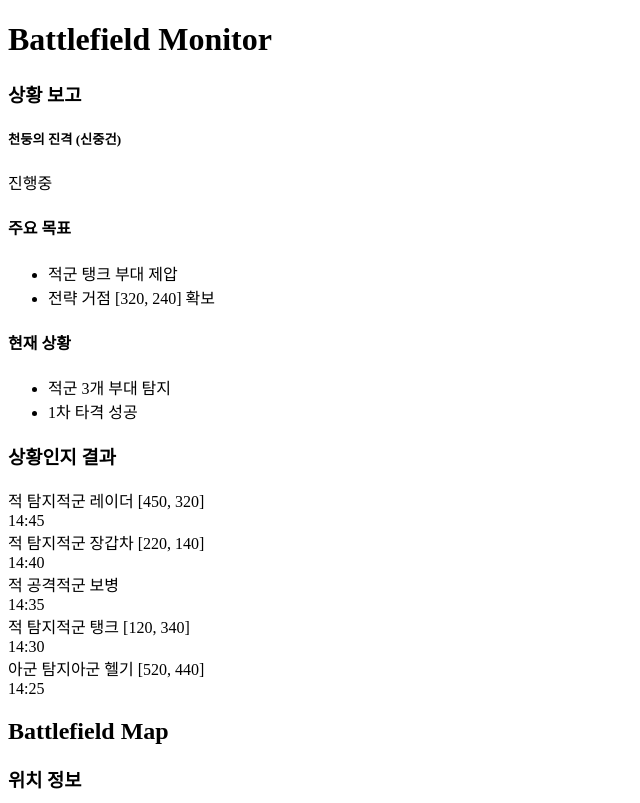
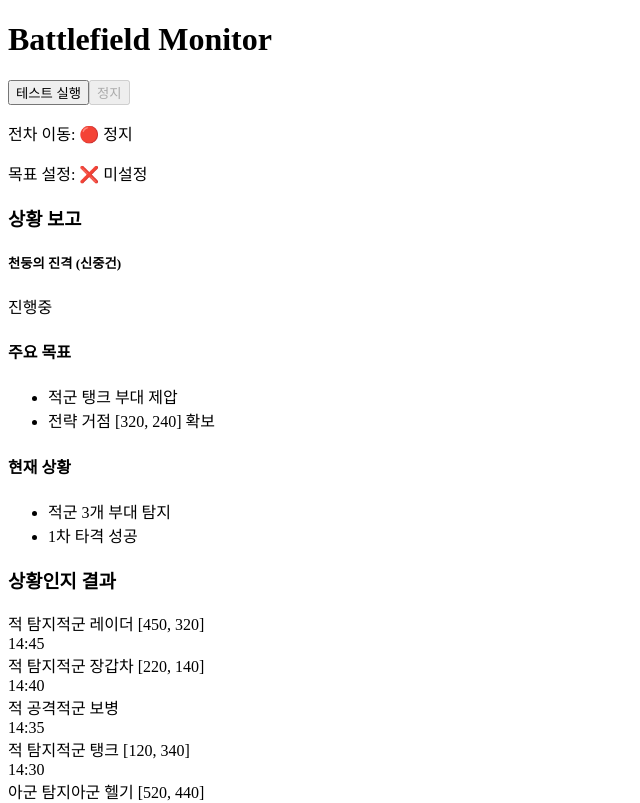
Before and after one commit to HDRT-team-2/HDRT-Final-Project, a Vue app in the folder frontend/battlefield-monitor/: page / in a window 1280 px wide. Shown: the top 803 px of the page, without its empty margins (0-640 px from the left). Built offline with nearby package versions, Linux system fonts and the light colour scheme; the HTML template or start-up script is replaced by a standard one.

Commit message:
feat: #90 웹소켓 및 타깃위치 api 테스트연결

```diff
--- /dev/null
+++ b/frontend/battlefield-monitor/src/components/common/TestBtn.vue
@@ -0,0 +1,65 @@
+<script setup lang="ts">
+import { ref } from 'vue'
+import { storeToRefs } from 'pinia'
+import { usePositionStore } from '@/stores/position'
+import { useMockPositionWebSocket } from '@/composables/usePositionWebSocket'
+import { useMockTargetCommand } from '@/composables/useTargetCommand'
+
+const positionStore = usePositionStore()
+const { hasTarget, target } = storeToRefs(positionStore)
+
+// Mock WebSocket
+const mockWs = useMockPositionWebSocket()
+
+// Mock Target Command - mockWs를 전달!
+const { isSending, error, sendTarget } = useMockTargetCommand(mockWs)
+
+const isMoving = ref(false)
+
+async function handleTestExecute() {
+  const success = await sendTarget()
+
+  if (success) {
+    isMoving.value = true
+    console.log('✅ 테스트 실행 완료')
+  } else {
+    console.error('❌ 실행 실패:', error.value)
+  }
+}
+
+function handleTestStop() {
+  mockWs.stop()
+  isMoving.value = false
+}
+</script>
+
+<template>
+  <div class="p-3 bg-gray-100 border-2 border-dashed border-red-400 rounded-lg flex">
+
+    <!-- 버튼 -->
+    <div class="flex gap-2 mb-2">
+      <button
+        @click="handleTestExecute"
+        :disabled="isMoving || isSending"
+        class="px-3 py-1 text-sm font-semibold text-white bg-green-500 rounded hover:bg-green-600 disabled:opacity-50 disabled:cursor-not-allowed transition"
+      >
+        {{ isSending ? '전송 중...' : '테스트 실행' }}
+      </button>
+
+      <button
+        @click="handleTestStop"
+        :disabled="!isMoving"
+        class="px-3 py-1 text-sm font-semibold text-white bg-red-500 rounded hover:bg-red-600 disabled:opacity-50 disabled:cursor-not-allowed transition"
+      >
+        정지
+      </button>
+    </div>
+
+    <!-- 상태 표시 -->
+    <div class="text-xs space-y-1">
+      <p>전차 이동: {{ isMoving ? '🟢 진행 중' : '🔴 정지' }}</p>
+      <p>목표 설정: {{ hasTarget ? `🎯 (${target?.x}, ${target?.y})` : '❌ 미설정' }}</p>
+      <p v-if="error" class="text-red-500 font-bold">{{ error }}</p>
+    </div>
+  </div>
+</template>
--- a/frontend/battlefield-monitor/src/components/sidebar/PositionInfo.vue
+++ b/frontend/battlefield-monitor/src/components/sidebar/PositionInfo.vue
@@ -1,7 +1,7 @@
 <script setup lang="ts">
 import Card from '@/components/common/Card.vue';
 import LabelText from '@/components/common/LabelText.vue';
-import { ref } from 'vue';
+import { ref, computed } from 'vue';
 
 // Pinia
 import { storeToRefs } from 'pinia'
@@ -13,6 +13,8 @@ const positionStore = usePositionStore()
 // 반응형으로 current 가져오기
 const { current } = storeToRefs(positionStore)
 
+const displayX = computed(() => current.value.x.toFixed(1))
+const displayY = computed(() => current.value.y.toFixed(1))
 // #TODO
 // NOTE: WebSocket 연결은 composables/useWebSocket.ts에서 처리 예정
 // WebSocket이 메시지를 받으면 자동으로 positionStore.updateCurrentPosition() 호출
@@ -25,13 +27,13 @@ const { current } = storeToRefs(positionStore)
     <div class="flex items-center justify-center gap-4">
       <LabelText
         label="X"
-        :value="current.x"
+        :value="displayX"
         :maxlength="3"
       />
 
       <LabelText
         label="Y"
-        :value="current.y"
+        :value="displayY"
         :maxlength="3"
       />
     </div>
--- /dev/null
+++ b/frontend/battlefield-monitor/src/composables/usePositionWebSocket.ts
@@ -0,0 +1,180 @@
+import { ref, onMounted, onUnmounted } from 'vue'
+import { usePositionStore } from '@/stores/position'
+import type { TankPosition } from '@/types/position'
+
+/**
+ * WebSocket으로 현재 위치 수신 (실시간)
+ * - 단방향: Backend → Frontend
+ * - 계속 수신하여 Store 업데이트
+ */
+export function usePositionWebSocket() {
+  const positionStore = usePositionStore()
+
+  const isConnected = ref(false)
+  const ws = ref<WebSocket | null>(null)
+
+  /**
+   * WebSocket 연결
+   */
+  function connect() {
+    // #TODO: 백엔드 URL 설정
+    const WS_URL = import.meta.env.VITE_WS_URL || 'ws://localhost:8000/ws/position'
+
+    try {
+      ws.value = new WebSocket(WS_URL)
+
+      ws.value.onopen = () => {
+        console.log('Position WebSocket 연결됨')
+        isConnected.value = true
+      }
+
+      ws.value.onmessage = (event) => {
+        try {
+          const data = JSON.parse(event.data)
+
+          // 백엔드에서 보내는 메시지 형식:
+          // { type: 'position_update', x: 150, y: 200, angle: 45 }
+          if (data.type === 'position_update') {
+            const position: TankPosition = {
+              x: data.x,
+              y: data.y,
+              angle: data.angle
+            }
+
+            // Store 업데이트 → 자동으로 PositionInfo 컴포넌트 반영
+            positionStore.updateCurrentPosition(position)
+          }
+        } catch (error) {
+          console.error('WebSocket 메시지 파싱 에러:', error)
+        }
+      }
+
+      ws.value.onerror = (error) => {
+        console.error('WebSocket 에러:', error)
+        isConnected.value = false
+      }
+
+      ws.value.onclose = () => {
+        console.log('WebSocket 연결 종료')
+        isConnected.value = false
+
+        // 자동 재연결 (5초 후)
+        setTimeout(() => {
+          console.log('재연결 시도...')
+          connect()
+        }, 5000)
+      }
+
+    } catch (error) {
+      console.error('WebSocket 연결 실패:', error)
+      isConnected.value = false
+    }
+  }
+
+  /**
+   * WebSocket 연결 해제
+   */
+  function disconnect() {
+    if (ws.value) {
+      ws.value.close()
+      ws.value = null
+      isConnected.value = false
+    }
+  }
+
+  // 컴포넌트 마운트 시 자동 연결
+  onMounted(() => {
+    // #TODO: 백엔드 준비되면 주석 해제
+    // connect()
+    console.log('Position WebSocket 대기 중')
+  })
+
+  // 컴포넌트 언마운트 시 자동 연결 해제
+  onUnmounted(() => {
+    disconnect()
+  })
+
+  return {
+    isConnected,
+    connect,
+    disconnect
+  }
+}
+
+/**
+ * 🎮 테스트용: Mock WebSocket
+ * 동적으로 목표 위치를 설정하여 이동
+ */
+export function useMockPositionWebSocket() {
+  const positionStore = usePositionStore()
+
+  let intervalId: number | null = null
+  let currentX = 0
+  let currentY = 0
+  let targetX = 0
+  let targetY = 0
+  const speed = 1.806 // 0.1초당 이동 거리 (65km/h)
+
+  /**
+   * 목표 위치로 이동 시작
+   */
+  function startMovingTo(x: number, y: number) {
+    // 이전 이동 중지
+    stop()
+
+    // 새로운 목표 설정
+    targetX = x
+    targetY = y
+
+    // 시작 위치 초기화
+    currentX = 0
+    currentY = 0
+
+    console.log(`🎮 Mock WebSocket 시작: (0,0) → (${targetX}, ${targetY})`)
+
+    // 0.1초마다 업데이트
+    intervalId = window.setInterval(() => {
+      const dx = targetX - currentX
+      const dy = targetY - currentY
+      const distance = Math.sqrt(dx * dx + dy * dy)
+
+      if (distance < speed) {
+        // 목표 도착
+        currentX = targetX
+        currentY = targetY
+        console.log('🏁 목표 도착!')
+        stop()
+      } else {
+        // 계속 이동
+        const ratio = speed / distance
+        currentX += dx * ratio
+        currentY += dy * ratio
+      }
+
+      // 각도 계산 (이동 방향)
+      const angle = Math.atan2(dx, -dy) * (180 / Math.PI)
+
+      const mockPosition: TankPosition = {
+        x: currentX,
+        y: currentY,
+        angle: angle >= 0 ? angle : angle + 360
+      }
+
+      positionStore.updateCurrentPosition(mockPosition)
+      console.log(`📍 위치: (${currentX.toFixed(1)}, ${currentY.toFixed(1)})`)
+    }, 100)
+  }
+
+  function stop() {
+    if (intervalId !== null) {
+      clearInterval(intervalId)
+      intervalId = null
+      console.log('🛑 Mock WebSocket 중지')
+    }
+  }
+
+  return {
+    startMovingTo,  // ✨ 이제 외부에서 목표 설정 가능
+    stop
+  }
+}
--- /dev/null
+++ b/frontend/battlefield-monitor/src/composables/useTargetCommand.ts
@@ -0,0 +1,117 @@
+import { ref } from 'vue'
+import { usePositionStore } from '@/stores/position'
+
+/**
+ * 목표 위치를 백엔드로 전송하고 이동 시작
+ */
+export function useTargetCommand() {
+  const positionStore = usePositionStore()
+
+  const isSending = ref(false)
+  const error = ref<string | null>(null)
+
+  /**
+   * 목표 위치 전송 (실제 백엔드)
+   * TODO: 백엔드 연결 시 구현
+   */
+  async function sendTarget(): Promise<boolean> {
+    const target = positionStore.target
+
+    if (!target) {
+      error.value = '목표 위치가 설정되지 않았습니다'
+      return false
+    }
+
+    isSending.value = true
+    error.value = null
+
+    try {
+      // TODO: 실제 백엔드 URL
+      const API_URL = import.meta.env.VITE_API_URL || 'http://localhost:8000'
+
+      const response = await fetch(`${API_URL}/api/target`, {
+        method: 'POST',
+        headers: {
+          'Content-Type': 'application/json'
+        },
+        body: JSON.stringify({
+          x: target.x,
+          y: target.y,
+          timestamp: new Date().toISOString()
+        })
+      })
+
+      if (!response.ok) {
+        throw new Error(`HTTP ${response.status}`)
+      }
+
+      console.log('목표 전송 성공:', target)
+      return true
+
+    } catch (err) {
+      error.value = `목표 전송 실패: ${err instanceof Error ? err.message : '알 수 없는 오류'}`
+      console.error('목표 전송 실패:', err)
+      return false
+
+    } finally {
+      isSending.value = false
+    }
+  }
+
+  return {
+    isSending,
+    error,
+    sendTarget
+  }
+}
+
+/**
+ * 🎮 테스트용: Mock Target Command
+ * WebSocket에 목표 전달
+ */
+export function useMockTargetCommand(mockWebSocket: any) {
+  const positionStore = usePositionStore()
+
+  const isSending = ref(false)
+  const error = ref<string | null>(null)
+
+  /**
+   * Mock: 목표 전송 + WebSocket 시작
+   */
+  async function sendTarget(): Promise<boolean> {
+    const target = positionStore.target
+
+    if (!target) {
+      error.value = '목표 위치가 설정되지 않았습니다'
+      return false
+    }
+
+    isSending.value = true
+    error.value = null
+
+    try {
+      // 가짜 네트워크 지연
+      await new Promise(resolve => setTimeout(resolve, 300))
+
+      console.log('🎮 Mock 목표 전송:', target)
+
+      // WebSocket 시작: 해당 목표로 이동
+      mockWebSocket.startMovingTo(target.x, target.y)
+
+      isSending.value = false
+      return true
+
+    } catch (err) {
+      error.value = '목표 전송 실패'
+      console.error('목표 전송 실패:', err)
+      isSending.value = false
+      return false
+    }
+  }
+
+  return {
+    isSending,
+    error,
+    sendTarget
+  }
+}
--- a/frontend/battlefield-monitor/src/layouts/AppHeader.vue
+++ b/frontend/battlefield-monitor/src/layouts/AppHeader.vue
@@ -1,7 +1,9 @@
 <script setup lang="ts">
+import TestBtn from '@/components/common/TestBtn.vue';
 </script>
 <template>
   <header class="bg-military-800 flex items-center justify-center">
     <h1 class="text-white text-2xl">Battlefield Monitor</h1>
+    <TestBtn />
   </header>
 </template>
--- a/frontend/battlefield-monitor/src/views/MonitorView.vue
+++ b/frontend/battlefield-monitor/src/views/MonitorView.vue
@@ -2,6 +2,11 @@
 import AppHeader from '@/layouts/AppHeader.vue';
 import MainLayout from '@/layouts/MainLayout.vue';
 import CommandPanel from '@/layouts/CommandPanel.vue';
+
+import { useMockPositionWebSocket } from '@/composables/usePositionWebSocket'
+
+// Mock WebSocket 시작
+useMockPositionWebSocket()
 </script>
 
 <template>
```
